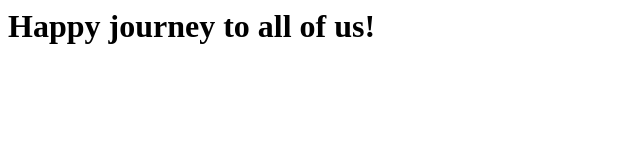
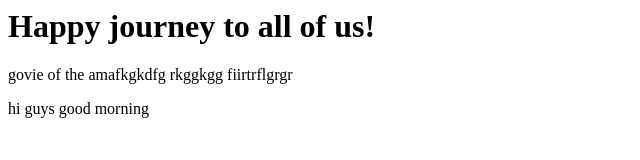
Before and after one commit to pattem1999/Git, a plain HTML site: page index.html in a window 1280 px wide. Shown: the whole page, without its empty margins (0-640 px from the left). Drawn offline with Linux system fonts and the light colour scheme.

Commit message:
add one more thing

```diff
--- a/index.html
+++ b/index.html
@@ -1,4 +1,8 @@
 <html>
 <title>Ramana Tourism</title>
 <h1>Happy journey to all of us!</h2>
+<p>govie of the amafkgkdfg rkggkgg
+fiirtrflgrgr
+</p>
+<p>hi guys good morning</p>
 </html>
```
